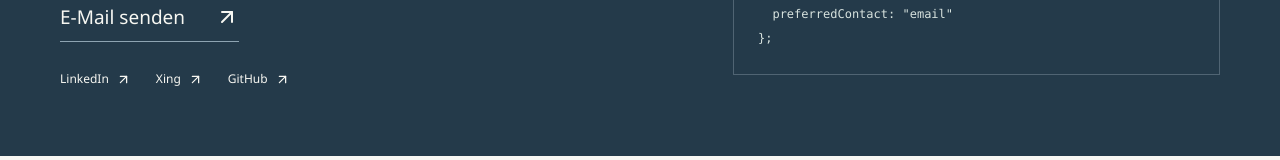
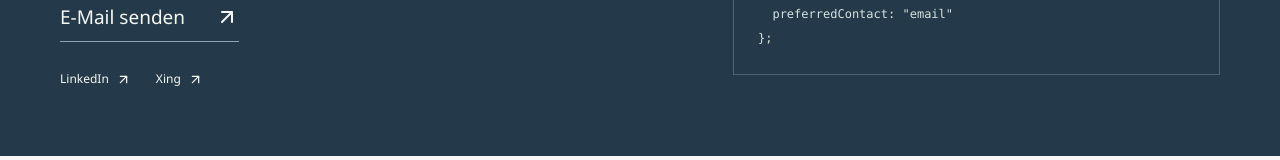
Before and after one commit to andi-ommsen/jenswodrich, a React (Vite) app: page / in a window 1280 px wide. Shown: the part 3515-3675 px from the top of the page. Built offline with nearby package versions, Linux system fonts and the light colour scheme.

Commit message:
fix: remove GitHub link from contact section

```diff
--- a/src/App.tsx
+++ b/src/App.tsx
@@ -99,7 +99,7 @@ function App() {
         </section>
 
         <section id="contact" className={styles.contactSection}>
-          <div className={styles.contactInner}><div><p className={styles.contactComment}>{t.contact.codeComment}</p><h2>{t.contact.heading}<span aria-hidden="true">.</span></h2><p className={styles.contactSubtitle}>{t.contact.subtitle}</p><a href="mailto:info@jenswodrich.de" className={styles.email}>{t.contact.email}<ArrowUpRight /></a><div className={styles.socials}><a href="https://www.linkedin.com/in/jens-wodrich-3446a7102/" target="_blank" rel="noopener noreferrer">{t.contact.linkedin}<ArrowUpRight size={15}/></a><a href="https://www.xing.com/profile/Jens_Wodrich/cv" target="_blank" rel="noopener noreferrer">{t.contact.xing}<ArrowUpRight size={15}/></a><a href="https://github.com" target="_blank" rel="noopener noreferrer">{t.contact.github}<ArrowUpRight size={15}/></a></div></div><div className={styles.contactCode}><span className={styles.mono}>contact.ts</span><pre><code>{`const contact = {
+          <div className={styles.contactInner}><div><p className={styles.contactComment}>{t.contact.codeComment}</p><h2>{t.contact.heading}<span aria-hidden="true">.</span></h2><p className={styles.contactSubtitle}>{t.contact.subtitle}</p><a href="mailto:info@jenswodrich.de" className={styles.email}>{t.contact.email}<ArrowUpRight /></a><div className={styles.socials}><a href="https://www.linkedin.com/in/jens-wodrich-3446a7102/" target="_blank" rel="noopener noreferrer">{t.contact.linkedin}<ArrowUpRight size={15}/></a><a href="https://www.xing.com/profile/Jens_Wodrich/cv" target="_blank" rel="noopener noreferrer">{t.contact.xing}<ArrowUpRight size={15}/></a></div></div><div className={styles.contactCode}><span className={styles.mono}>contact.ts</span><pre><code>{`const contact = {
   email: "info@jenswodrich.de",
   location: "${t.about.location}",
   available: true,
```
